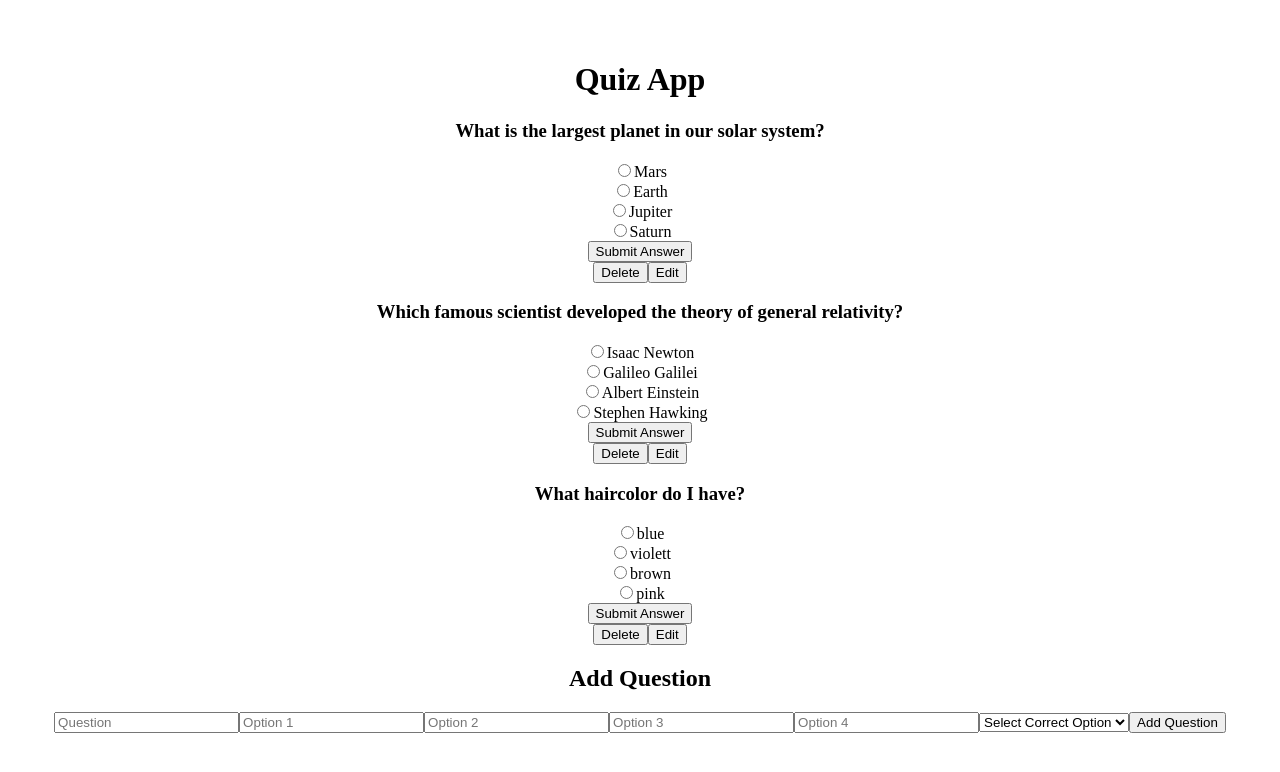
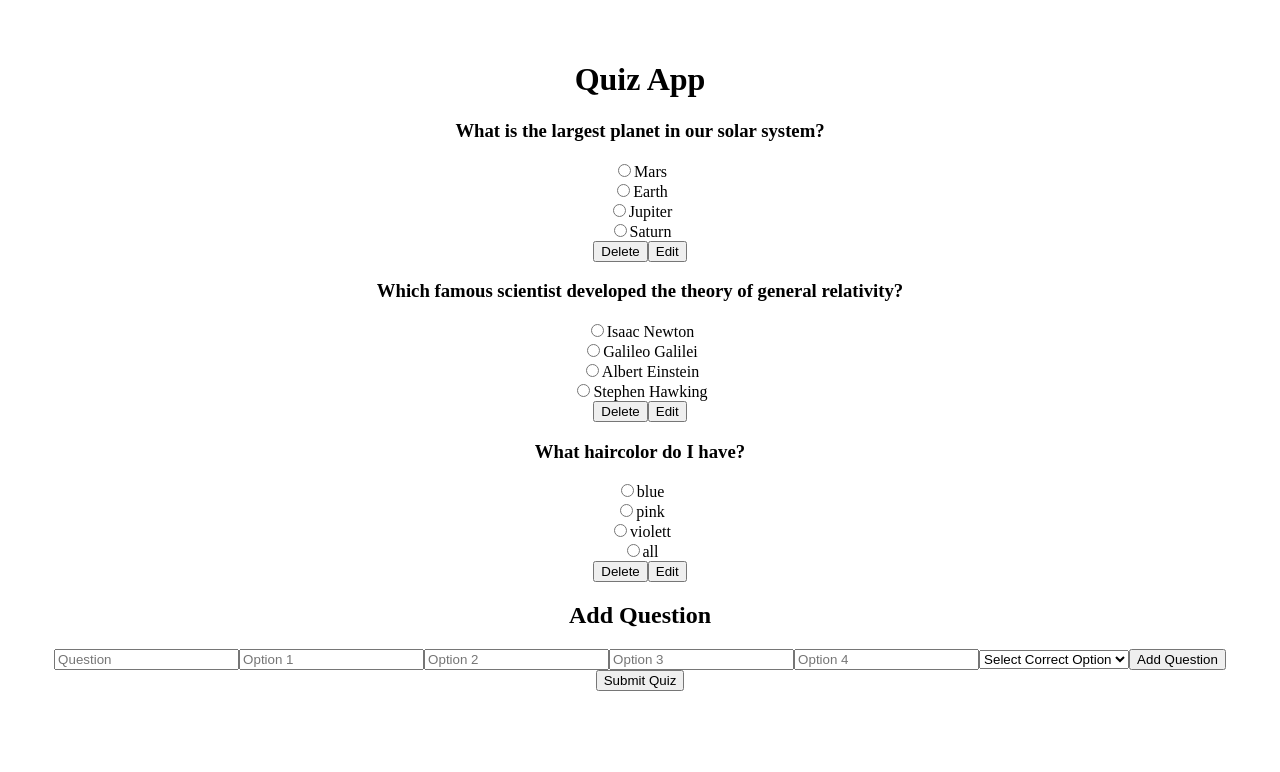
Before and after one commit to Vwalln99/Quiz-App, a React (Vite) app: page / in a window 1280 px wide. Shown: the top 772 px of the page. Built offline with nearby package versions, Linux system fonts and the light colour scheme; data requests are answered from the project's data file.

Commit message:
init commit

```diff
--- a/data.json
+++ b/data.json
@@ -23,15 +23,15 @@
       "correctOption": "Albert Einstein"
     },
     {
-      "id": "d21b",
+      "id": "9468",
       "text": "What haircolor do I have?",
       "options": [
         "blue",
+        "pink",
         "violett",
-        "brown",
-        "pink"
+        "all"
       ],
-      "correctOption": "brown"
+      "correctOption": "all"
     }
   ]
 }
--- a/src/components/QuestionItem.tsx
+++ b/src/components/QuestionItem.tsx
@@ -15,22 +15,24 @@ interface Props {
 }
 
 export default function QuestionItem({ question, onSubmitAnswer }: Props) {
-  const [selectedOption, setSelectedOption] = useState('');
+  const [selectedOption, setSelectedOption] = useState<string>('');
 
   const handleOptionChange = (e: React.ChangeEvent<HTMLInputElement>) => {
-    setSelectedOption(e.target.value);
+    const { value } = e.target;
+    setSelectedOption(value);
   };
+
 
   const handleSubmit = (e: React.FormEvent<HTMLFormElement>) => {
     e.preventDefault();
     onSubmitAnswer([selectedOption]);
-    setSelectedOption(''); // Reset selected option after submission
+    setSelectedOption('');
   };
 
   return (
     <div>
       <h3>{question.text}</h3>
-      <form onSubmit={handleSubmit}>
+      <form onSubmit={(e) => handleSubmit (e)}>
         {question.options.map((option, index) => (
           <div key={index}>
             <input
@@ -44,7 +46,6 @@ export default function QuestionItem({ question, onSubmitAnswer }: Props) {
             <label htmlFor={`option${index}`}>{option}</label>
           </div>
         ))}
-        <button type="submit">Submit Answer</button>
       </form>
     </div>
   );
--- a/src/components/QuizApp.tsx
+++ b/src/components/QuizApp.tsx
@@ -80,7 +80,7 @@ export default function QuizApp() {
   return (
     <div>
       <h1>Quiz App</h1>
-      {!showResult && (
+      {!showResult && !quizSubmitted && (
         <>
           <QuestionList questions={questions} onSubmitAnswers={handleSubmitAnswers} onDeleteQuestion={handleDeleteQuestion} onUpdateQuestion={handleUpdateQuestion}/>
           <FormComponent
@@ -89,6 +89,7 @@ export default function QuizApp() {
             onUpdateQuestion={handleUpdateQuestion}
             onDeleteQuestion={handleDeleteQuestion}
           />
+          <button onClick={() => setShowResult(true)}>Submit Quiz</button>
         </>
       )}
       {showResult && (
```
